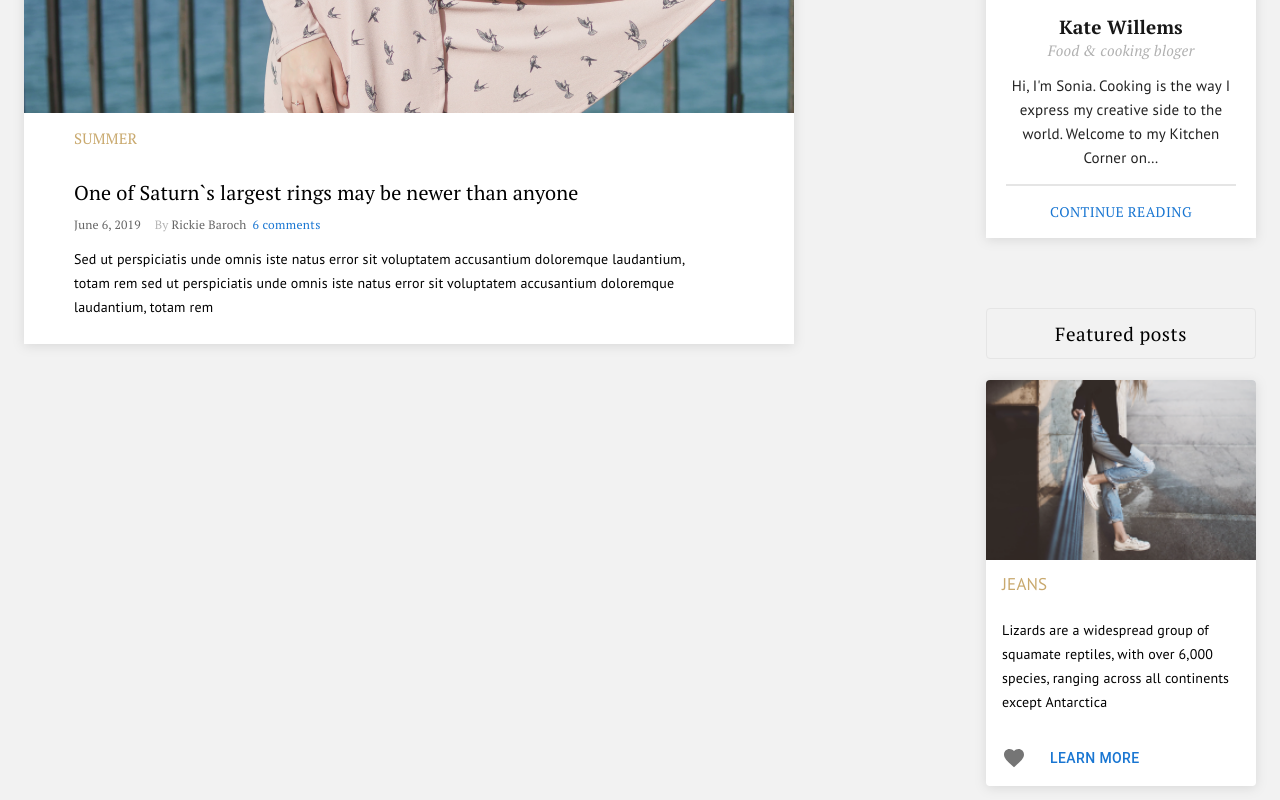
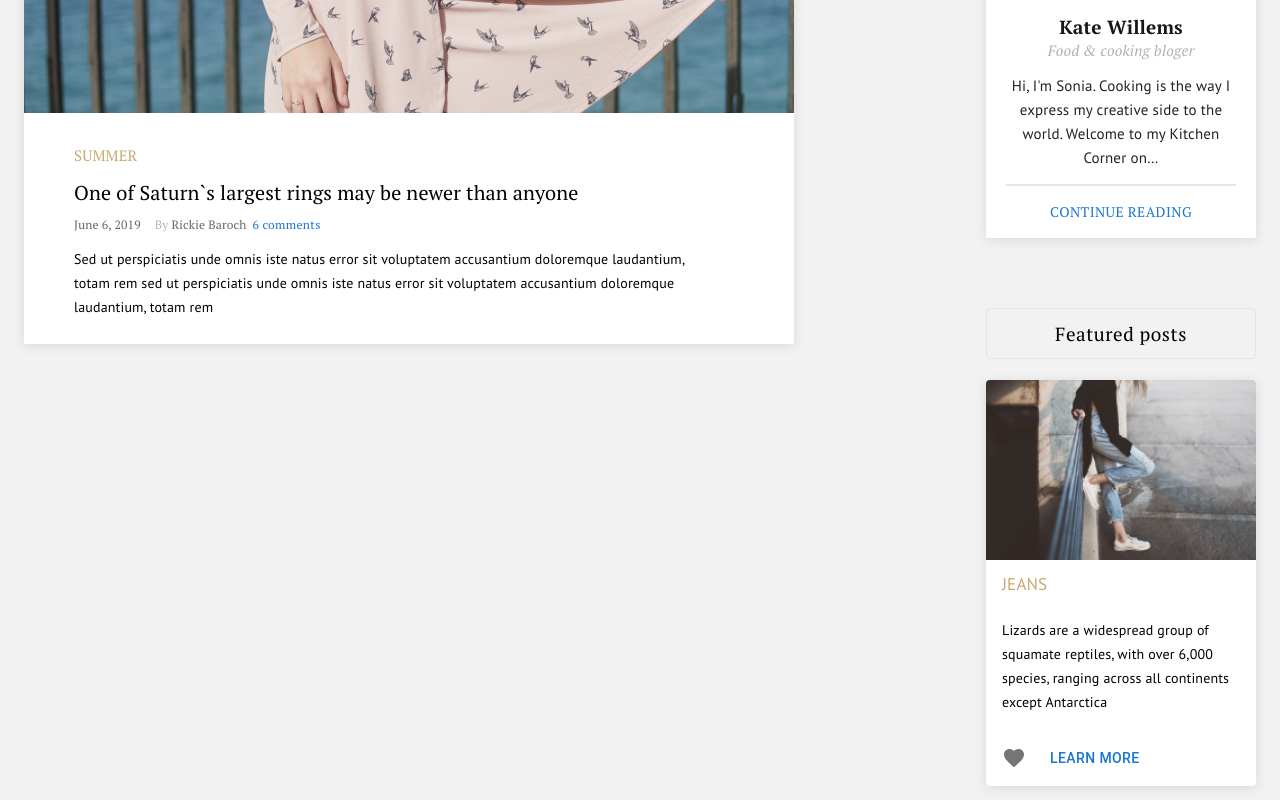
Before and after one commit to KurachBogdan/control-project, a React (Create React App) app: page / in a window 1280 px wide. Shown: the part 1420-2220 px from the top of the page. Built offline with nearby package versions, Linux system fonts and the light colour scheme.

Commit message:
add some styles

```diff
--- a/src/components/Categories/Categories.scss
+++ b/src/components/Categories/Categories.scss
@@ -4,7 +4,7 @@
     width: 100%;
     font-family: 'PT Serif', serif;
     font-size: 15px;
-    line-height: 0;
+    line-height: 35px;
     margin: 0 0 7px 0;
     border-radius: 21px;
     height: 35px;
```
Also changed, not shown: src/index.tsx (+9 -7 lines).
